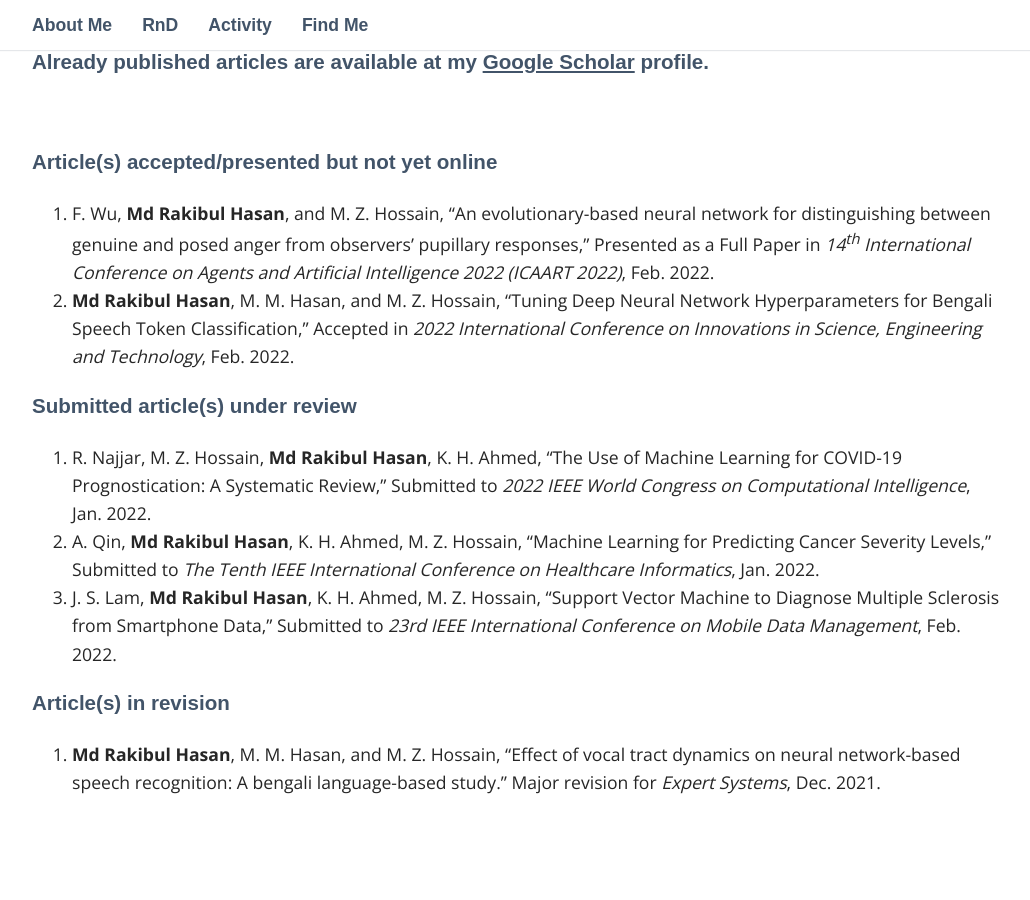
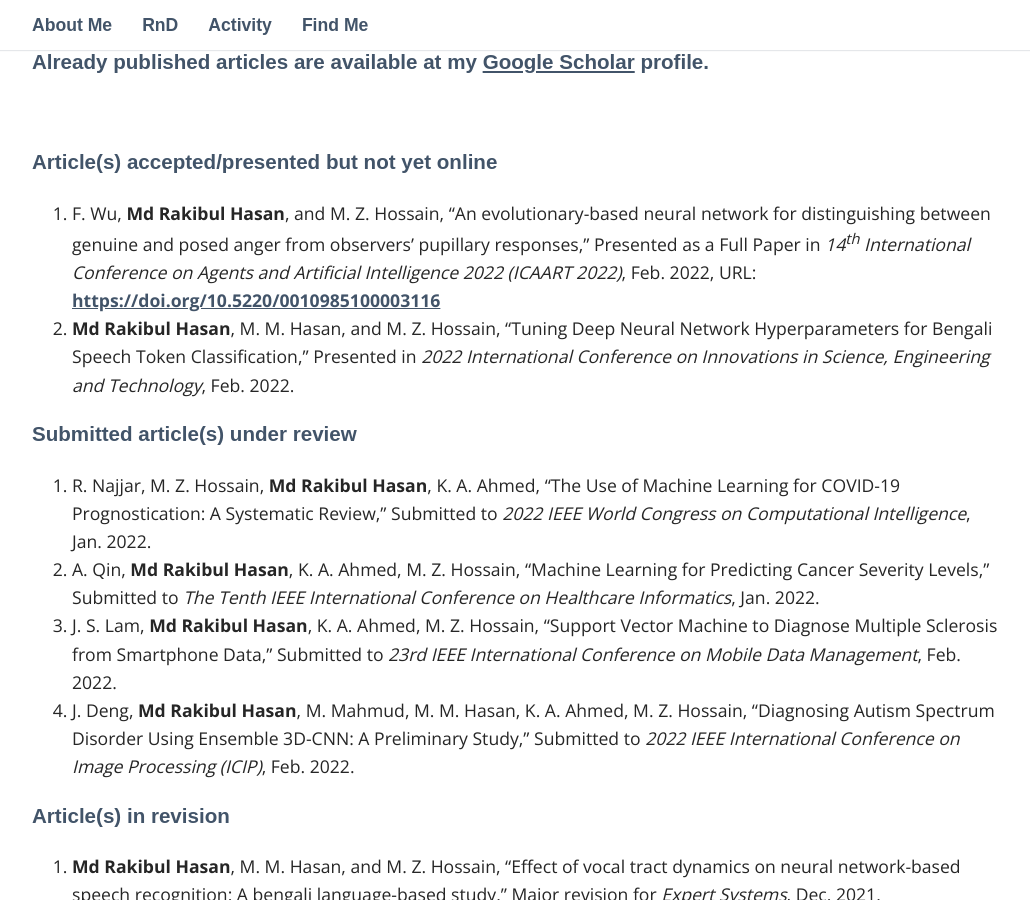
Before and after one commit to hasan-rakibul/hasan-rakibul.github.io, a Jekyll site: the page built from _pages/02_RnD.md, in a window 1280 px wide and 900 px high, scrolled down 339 px. Shown: the whole window, without its empty margins (123-1153 px from the left). Built offline with Jekyll 4.4.1, drawn with Linux system fonts in a browser that asks for light colours; some web fonts are replaced.

Commit message:
recent paper updated

```diff
--- a/_pages/02_RnD.md
+++ b/_pages/02_RnD.md
@@ -9,13 +9,14 @@ permalink: /rnd/
 &nbsp;
 
 ### Article(s) accepted/presented but not yet online
-1. F. Wu, **Md Rakibul Hasan**, and M. Z. Hossain, “An evolutionary-based neural network for distinguishing between genuine and posed anger from observers’ pupillary responses,” Presented as a Full Paper in _14<sup>th</sup> International Conference on Agents and Artificial Intelligence 2022 (ICAART 2022)_, Feb. 2022.
-2. **Md Rakibul Hasan**, M. M. Hasan, and M. Z. Hossain, "Tuning Deep Neural Network Hyperparameters for Bengali Speech Token Classification,” Accepted in _2022 International Conference on Innovations in Science, Engineering and Technology_, Feb. 2022.
+1. F. Wu, **Md Rakibul Hasan**, and M. Z. Hossain, “An evolutionary-based neural network for distinguishing between genuine and posed anger from observers’ pupillary responses,” Presented as a Full Paper in _14<sup>th</sup> International Conference on Agents and Artificial Intelligence 2022 (ICAART 2022)_, Feb. 2022, URL: [https://doi.org/10.5220/0010985100003116](https://doi.org/10.5220/0010985100003116)
+2. **Md Rakibul Hasan**, M. M. Hasan, and M. Z. Hossain, "Tuning Deep Neural Network Hyperparameters for Bengali Speech Token Classification,” Presented in _2022 International Conference on Innovations in Science, Engineering and Technology_, Feb. 2022.
 
 ### Submitted article(s) under review
-1. R. Najjar, M. Z. Hossain, **Md Rakibul Hasan**, K. H. Ahmed, "The Use of Machine Learning for COVID-19 Prognostication: A Systematic Review," Submitted to _2022 IEEE World Congress on Computational Intelligence_, Jan. 2022.
-2. A. Qin, **Md Rakibul Hasan**, K. H. Ahmed, M. Z. Hossain, "Machine Learning for Predicting Cancer Severity Levels," Submitted to _The Tenth IEEE International Conference on Healthcare Informatics_, Jan. 2022.
-3. J. S. Lam, **Md Rakibul Hasan**, K. H. Ahmed, M. Z. Hossain, "Support Vector Machine to Diagnose Multiple Sclerosis from Smartphone Data," Submitted to _23rd IEEE International Conference on Mobile Data Management_, Feb. 2022.
+1. R. Najjar, M. Z. Hossain, **Md Rakibul Hasan**, K. A. Ahmed, "The Use of Machine Learning for COVID-19 Prognostication: A Systematic Review," Submitted to _2022 IEEE World Congress on Computational Intelligence_, Jan. 2022.
+2. A. Qin, **Md Rakibul Hasan**, K. A. Ahmed, M. Z. Hossain, "Machine Learning for Predicting Cancer Severity Levels," Submitted to _The Tenth IEEE International Conference on Healthcare Informatics_, Jan. 2022.
+3. J. S. Lam, **Md Rakibul Hasan**, K. A. Ahmed, M. Z. Hossain, "Support Vector Machine to Diagnose Multiple Sclerosis from Smartphone Data," Submitted to _23rd IEEE International Conference on Mobile Data Management_, Feb. 2022.
+4. J. Deng, **Md Rakibul Hasan**, M. Mahmud, M. M. Hasan, K. A. Ahmed, M. Z. Hossain, "Diagnosing Autism Spectrum Disorder Using Ensemble 3D-CNN: A Preliminary Study," Submitted to _2022 IEEE International Conference on Image Processing (ICIP)_, Feb. 2022.
 
 ### Article(s) in revision
 1. **Md Rakibul Hasan**, M. M. Hasan, and M. Z. Hossain, “Effect of vocal tract dynamics on neural network-based speech recognition: A bengali language-based study.” Major revision for _Expert Systems_, Dec. 2021.
```
Also changed, not shown: _pages/03_activitiy.md (+6 -2 lines).
